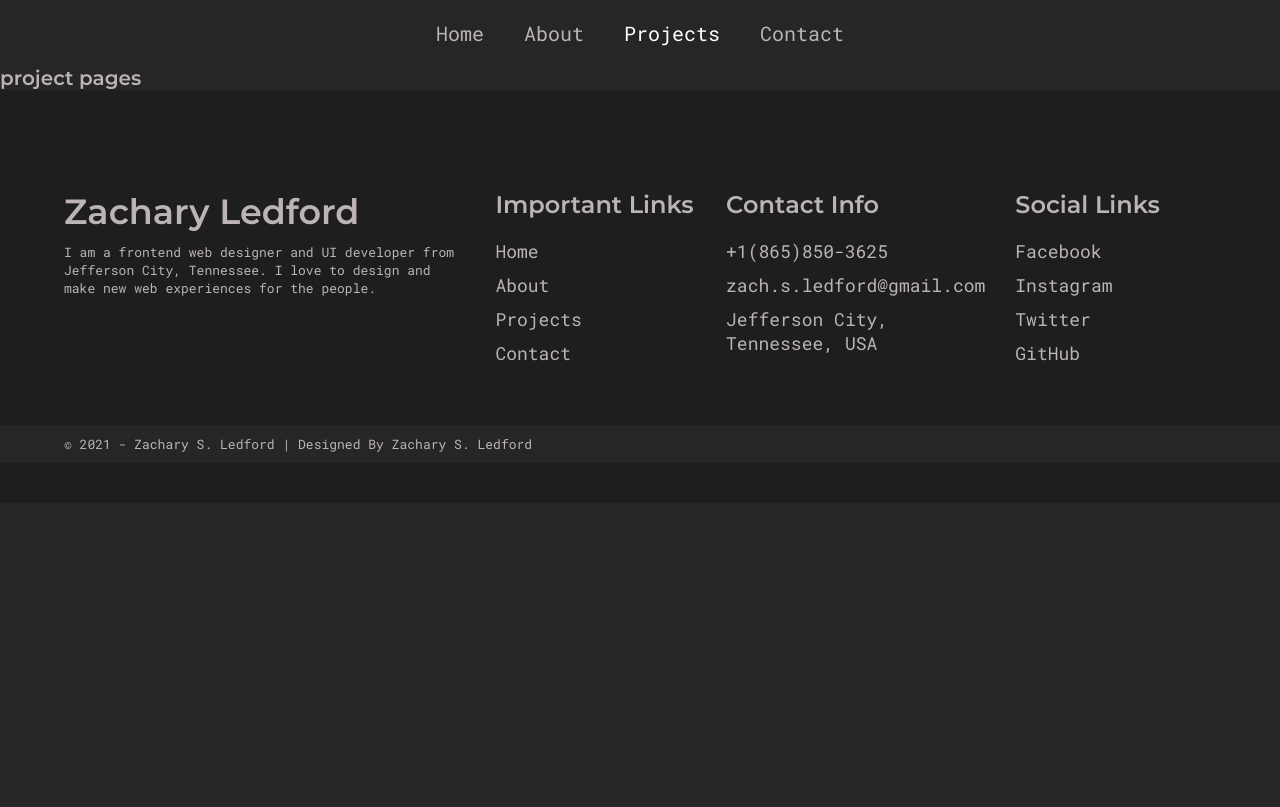
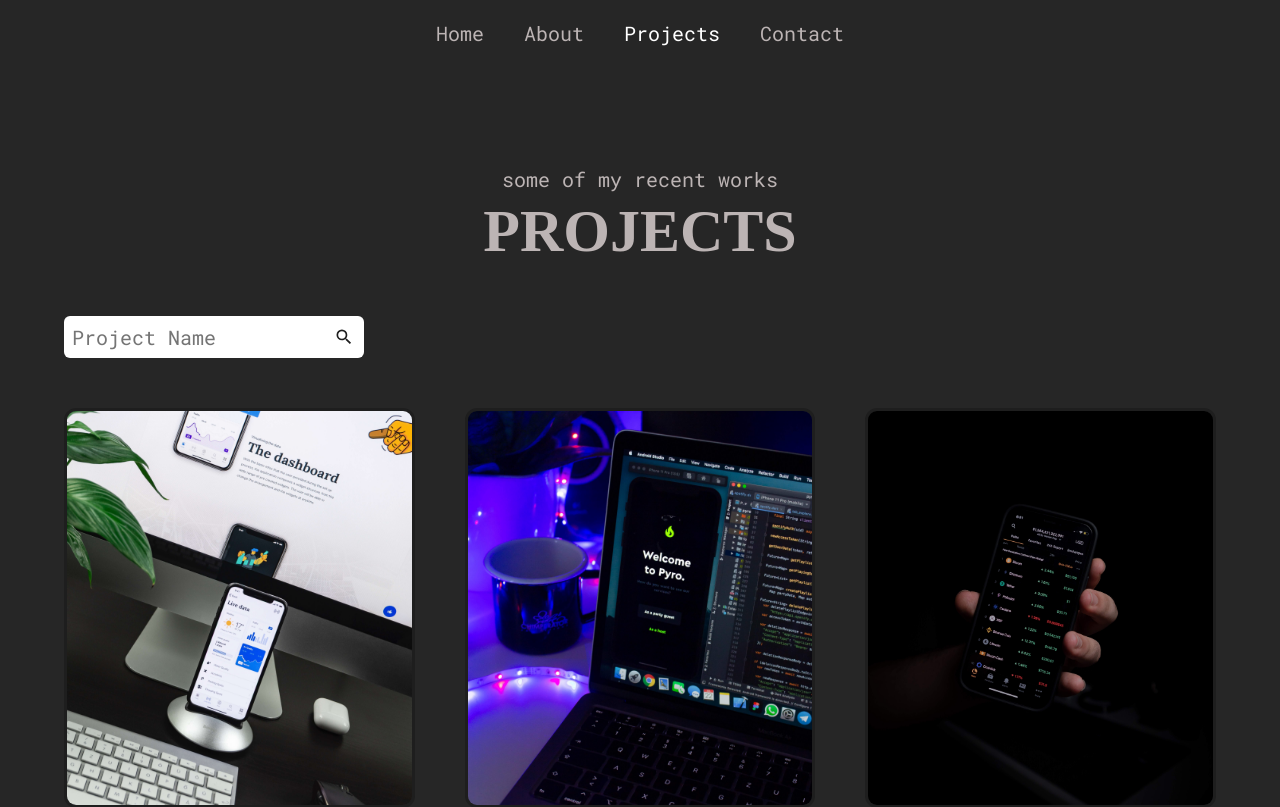
Before and after one commit to thePROZACH25/zl-portfolio-2021, a React (Create React App) app: page /projects in a window 1280 px wide. Shown: the top 807 px of the page. Built offline with nearby package versions, Linux system fonts and the light colour scheme; a web font is replaced by a local one.

Commit message:
search functionality to project page

```diff
--- a/src/components/ProjectItem.js
+++ b/src/components/ProjectItem.js
@@ -10,7 +10,7 @@
     overflow: hidden;
     border-radius: 12px;
     display: inline-block;
-    border: 3px solid var(--sandy);
+    border: 3px solid var(--deep-dark);
     img {
       height: 100%;
     }
--- a/src/pages/Projects.js
+++ b/src/pages/Projects.js
@@ -1,9 +1,96 @@
-import React from 'react';
+import React, { useState, useEffect } from "react";
+import { MdSearch } from "react-icons/md";
+import styled from "styled-components";
+import ProjectItem from "../components/ProjectItem";
+import SectionTitle from "../components/SectionTitle";
+import ProjectInfo from "../assets/data/projects";
+
+const ProjectsStyles = styled.div`
+  padding: 10rem 0;
+  .projects__allItems {
+    display: grid;
+    grid-template-columns: repeat(auto-fill, minmax(300px, 1fr));
+    gap: 5rem;
+    margin-top: 5rem;
+  }
+  .projects__searchBar {
+    position: relative;
+    width: 300px;
+    margin-top: 5rem;
+  }
+  .projects__searchBar input {
+    width: 100%;
+    font-size: 2rem;
+    padding: 0.8rem;
+    color: var(--black);
+    border-radius: 6px;
+    outline: none;
+    border: none;
+  }
+  .projects__searchBar .searchIcon {
+    position: absolute;
+    width: 2rem;
+    right: 1rem;
+  }
+  .projects__searchBar .searchIcon path {
+    color: var(--deep-dark);
+  }
+  @media only screen and (max-width: 768px) {
+    .projects__searchBar,
+    .projects__searchBar form,
+    .projects__searchBar input {
+      width: 100%;
+    }
+  }
+`;
 
 export default function Projects() {
+  const [searchText, setSearchText] = useState("");
+  const [projectData, setProjectData] = useState(ProjectInfo);
+
+  useEffect(() => {
+    if (searchText === "") return;
+    setProjectData(() =>
+      ProjectInfo.filter((item) =>
+        item.name.toLowerCase().match(searchText.toLowerCase())
+      )
+    );
+  }, [searchText]);
+
+  function handleChange(e) {
+    e.preventDefault();
+    setSearchText(e.target.value);
+    if(!e.target.value.length > 0){
+      setProjectData(ProjectInfo)
+    }
+  }
+
   return (
-    <div>
-      <h1>project pages</h1>
-    </div>
+    <ProjectsStyles>
+      <div className="container">
+        <SectionTitle heading="Projects" subheading="some of my recent works" />
+        <div className="projects__searchBar">
+          <form>
+            <input
+              type="text"
+              value={searchText}
+              onChange={handleChange}
+              placeholder="Project Name"
+            />
+            <MdSearch className="searchIcon" />
+          </form>
+        </div>
+        <div className="projects__allItems">
+          {projectData.map((item) => (
+            <ProjectItem
+              key={item.id}
+              title={item.name}
+              desc={item.desc}
+              img={item.img}
+            />
+          ))}
+        </div>
+      </div>
+    </ProjectsStyles>
   );
 }
```
